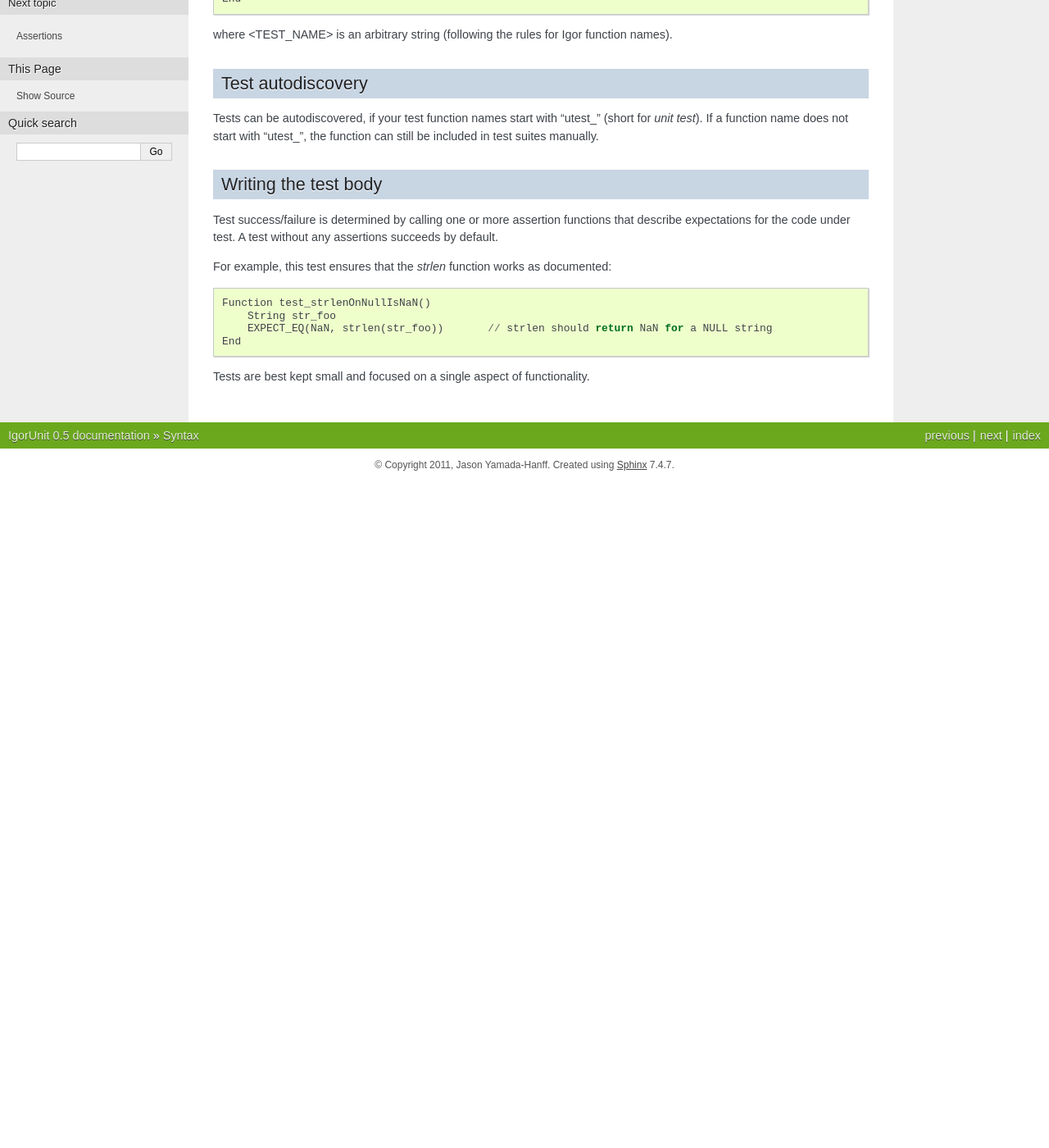
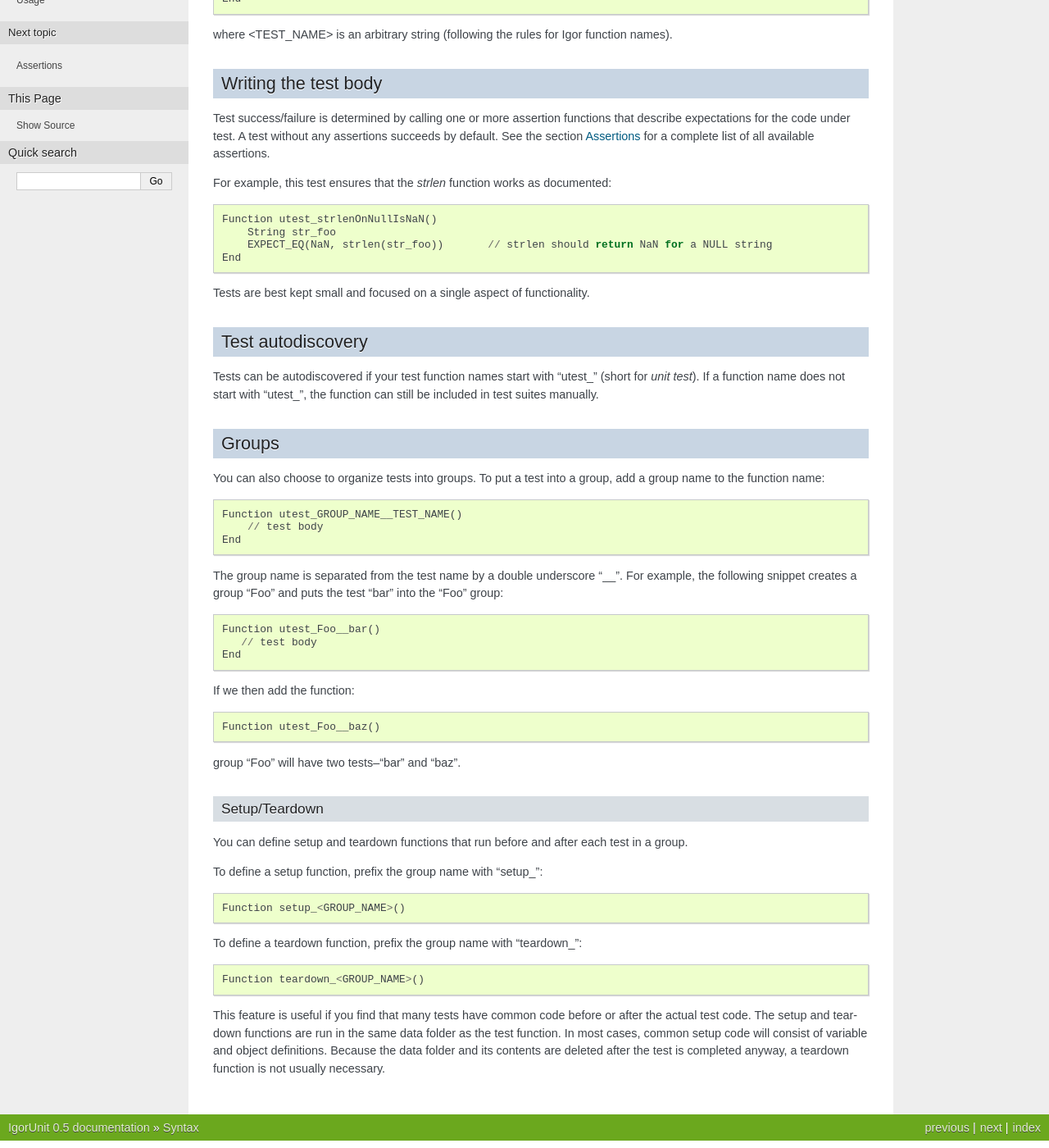
Before and after one commit to yamad/igorunit, a Sphinx documentation site: the page built from docs/syntax.rst, in a window 1280 px wide and 1400 px high, scrolled down 262 px. Shown: the whole window at 82% size. Built offline with Sphinx 7.4.7, drawn with Linux system fonts in a browser that asks for light colours; before the commit the page ends 900 px from its top, so only the background shows below that; some of the changed text lies outside the part shown.

Commit message:
Document test groups and setup/teardown

```diff
--- a/docs/asserts.rst
+++ b/docs/asserts.rst
@@ -1,3 +1,5 @@
+.. _assertions:
+
 Assertions
 ==========
 
--- a/docs/syntax.rst
+++ b/docs/syntax.rst
@@ -14,29 +14,75 @@
 where <TEST_NAME> is an arbitrary string (following the rules for Igor
 function names).
 
-Test autodiscovery
-------------------
-
-Tests can be autodiscovered, if your test function names start with
-"utest\_" (short for *unit test*). If a function name does not start
-with "utest\_", the function can still be included in test suites
-manually.
-
-
 Writing the test body
 ---------------------
 
 Test success/failure is determined by calling one or more assertion
 functions that describe expectations for the code under test. A test
-without any assertions succeeds by default.
+without any assertions succeeds by default. See the section
+:ref:`assertions` for a complete list of all available assertions.
 
 For example, this test ensures that the *strlen* function works as
 documented::
 
-  Function test_strlenOnNullIsNaN()
+  Function utest_strlenOnNullIsNaN()
       String str_foo
       EXPECT_EQ(NaN, strlen(str_foo))       // strlen should return NaN for a NULL string
   End
 
 Tests are best kept small and focused on a single aspect of
 functionality.
+
+Test autodiscovery
+------------------
+
+Tests can be autodiscovered if your test function names start with
+"utest\_" (short for *unit test*). If a function name does not start
+with "utest\_", the function can still be included in test suites
+manually.
+
+Groups
+------
+
+You can also choose to organize tests into groups. To put a test into
+a group, add a group name to the function name::
+
+  Function utest_GROUP_NAME__TEST_NAME()
+      // test body
+  End
+
+The group name is separated from the test name by a double underscore
+"__". For example, the following snippet creates a group "Foo" and
+puts the test "bar" into the "Foo" group::
+
+  Function utest_Foo__bar()
+     // test body
+  End
+
+If we then add the function::
+
+   Function utest_Foo__baz()
+
+group "Foo" will have two tests--"bar" and "baz".
+
+Setup/Teardown
+~~~~~~~~~~~~~~
+
+You can define setup and teardown functions that run before and after
+each test in a group.
+
+To define a setup function, prefix the group name with "setup\_"::
+
+  Function setup_<GROUP_NAME>()
+
+To define a teardown function, prefix the group name with "teardown\_"::
+
+  Function teardown_<GROUP_NAME>()
+
+This feature is useful if you find that many tests have common code
+before or after the actual test code. The setup and teardown functions
+are run in the same data folder as the test function. In most cases,
+common setup code will consist of variable and object
+definitions. Because the data folder and its contents are deleted
+after the test is completed anyway, a teardown function is not usually
+necessary.
```
